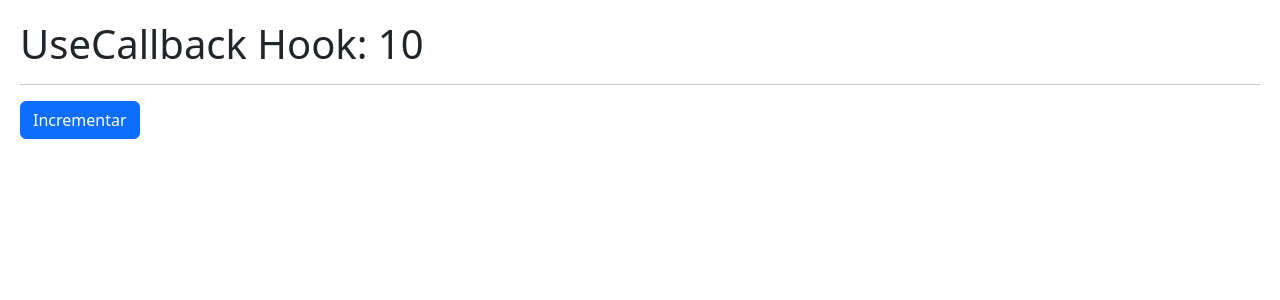
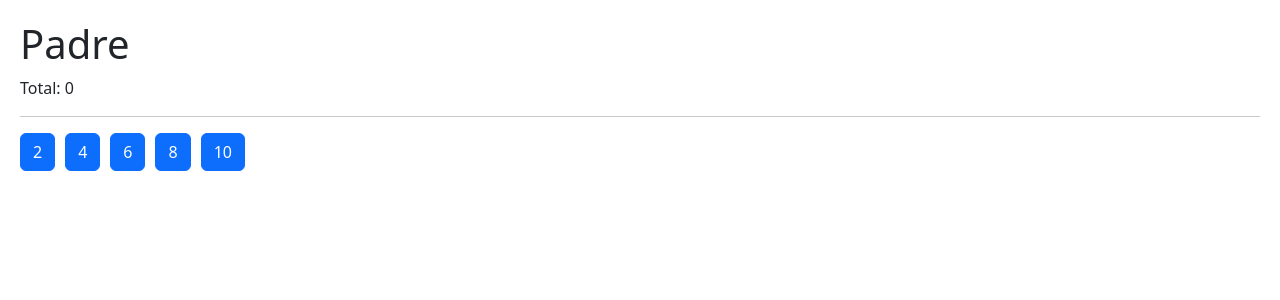
Before and after one commit to SebastianGit110/Curso-Udemy-React, a React (Vite) app in the folder 05-hook-app/: page / in a window 1280 px wide. Shown: the top 300 px of the page. Built offline with nearby package versions, Linux system fonts and the light colour scheme.

Commit message:
Solucion tarea 07 memo

```diff
--- a/05-hook-app/src/06-memos/MemoHook.jsx
+++ b/05-hook-app/src/06-memos/MemoHook.jsx
@@ -1,6 +1,5 @@
 import { useMemo, useState } from "react";
 import { useCounter } from "../hooks";
-import { use } from "react";
 
 // Las funciones que estan aqui aunque el componente se redibuje las veces que sea estas no se van a asignar otra vez en memoria o a reprocesar por lo que siempre que se pueda es mejor dejarlas aqui afuera
 
--- /dev/null
+++ b/05-hook-app/src/07-tarea-memo/Hijo.jsx
@@ -0,0 +1,15 @@
+import React from "react";
+
+// Objetivo: Que este componente solo se monte la primera vez y no cada que cambie el state "value"
+
+export const Hijo = React.memo(({ numero, incrementar }) => {
+  console.log("Me volvi a generar");
+  return (
+    <button
+      className="btn btn-primary mr-3"
+      onClick={() => incrementar(numero)}
+    >
+      {numero}
+    </button>
+  );
+});
--- /dev/null
+++ b/05-hook-app/src/07-tarea-memo/Padre.jsx
@@ -0,0 +1,28 @@
+import { useCallback, useState } from "react";
+import { Hijo } from "./Hijo";
+
+const numeros = [2, 4, 6, 8, 10];
+
+export const Padre = () => {
+  const [valor, setValor] = useState(0);
+
+  const incrementar = useCallback((num) => {
+    setValor((value) => num + value);
+  }, []);
+
+  //   const incrementar = (num) => {
+  //     setValor(num + valor);
+  //   };
+
+  return (
+    <div>
+      <h1>Padre</h1>
+      <p>Total: {valor}</p>
+      <hr />
+
+      {numeros.map((n) => (
+        <Hijo key={n} numero={n} incrementar={incrementar} />
+      ))}
+    </div>
+  );
+};
--- a/05-hook-app/src/main.jsx
+++ b/05-hook-app/src/main.jsx
@@ -11,7 +11,8 @@
 // import { Layout } from "./05-useLayouEffect/Layout.jsx";
 // import { Memorize } from "./06-memos/Memorize.jsx";
 // import { MemoHook } from "./06-memos/MemoHook";
-import { CallbackHook } from "./06-memos/CallbackHook";
+// import { CallbackHook } from "./06-memos/CallbackHook";
+import { Padre } from "./07-tarea-memo/Padre";
 
 ReactDOM.createRoot(document.getElementById("root")).render(
   <>
@@ -26,7 +27,8 @@
     <FocusScreen2 />
     <Layout />
     <Memorize />
-    <MemoHook /> */}
-    <CallbackHook />
+    <MemoHook />
+    <CallbackHook /> */}
+    <Padre />
   </>
 );
```
